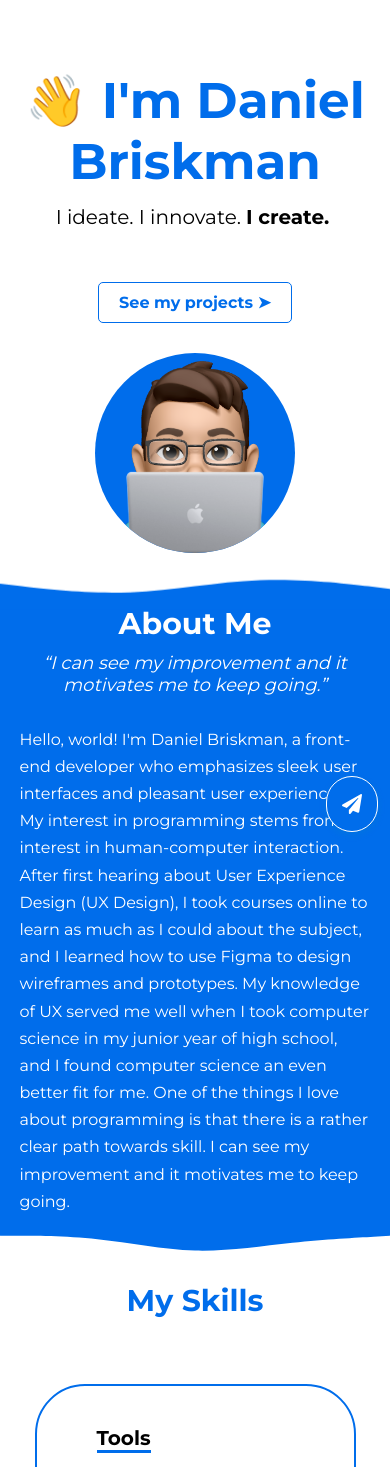
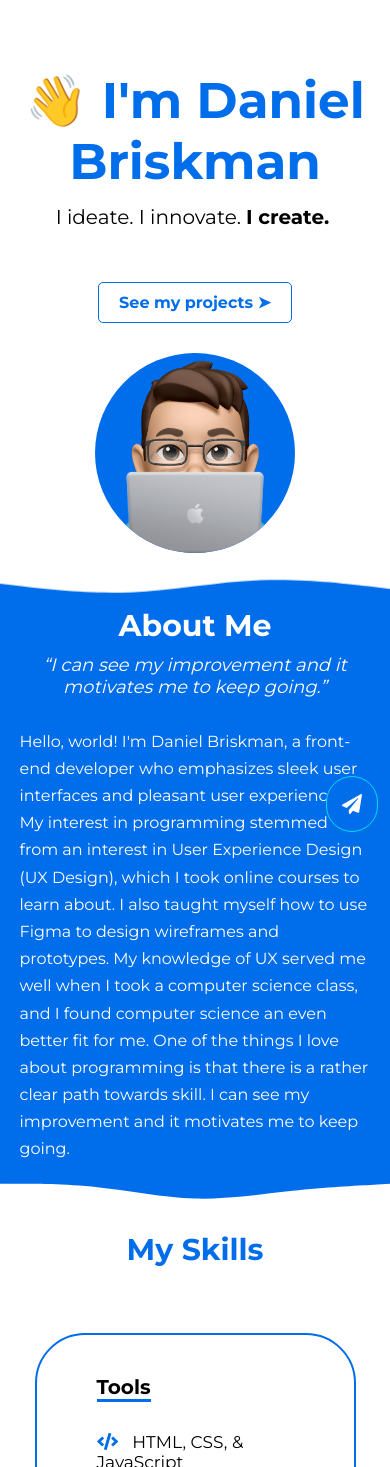
Before and after one commit to popplio2/DB-Portfolio, a Vue app in the folder portfolio/: page / in a window 390 px wide. Shown: the top 1467 px of the page. Built offline with nearby package versions, Linux system fonts and the light colour scheme.

Commit message:
trying to correct wave mobile issue

```diff
--- a/portfolio/src/views/Home.vue
+++ b/portfolio/src/views/Home.vue
@@ -27,7 +27,7 @@
     <section class="about global-container">
       <h2>About Me</h2>
       <q>I can see my improvement and it motivates me to keep going.</q>
-      <p>Hello, world! I'm Daniel Briskman, a front-end developer who emphasizes sleek user interfaces and pleasant user experiences. My interest in programming stems from an interest in human-computer interaction. After first hearing about User Experience Design (UX Design), I took courses online to learn as much as I could about the subject, and I learned how to use Figma to design wireframes and prototypes. My knowledge of UX served me well when I took computer science in my junior year of high school, and I found computer science an even better fit for me. One of the things I love about programming is that there is a rather clear path towards skill. I can see my improvement and it motivates me to keep going.</p>
+      <p>Hello, world! I'm Daniel Briskman, a front-end developer who emphasizes sleek user interfaces and pleasant user experiences. My interest in programming stemmed from an interest in User Experience Design (UX Design), which I took online courses to learn about. I also taught myself how to use Figma to design wireframes and prototypes. My knowledge of UX served me well when I took a computer science class, and I found computer science an even better fit for me. One of the things I love about programming is that there is a rather clear path towards skill. I can see my improvement and it motivates me to keep going.</p>
     </section>
 
     <svg class="wave inverted" xmlns="http://www.w3.org/2000/svg" viewBox="0 0 1440 320">
@@ -117,7 +117,7 @@ export default {
   }
   .wave {
     width: 100%;
-    display: block;
+    /* display: block; */
     transform-origin: bottom;
     animation: animateWave 1.5s ease-in-out forwards;
   }
@@ -167,7 +167,7 @@ export default {
     right: 0;
     font-size: 2rem;
     background-color: var(--main-color);
-    border: .15rem solid var(--white);
+    border: .15rem solid var(--accent-color);
     border-radius: 10rem;
     box-shadow: var(--box-shadow);
     padding: 1.5rem;
--- a/portfolio/src/views/Projects.vue
+++ b/portfolio/src/views/Projects.vue
@@ -94,6 +94,9 @@ export default {
   }
 
 @media only screen and (max-width: 600px) {
+    .projects-container {
+      grid-template-columns: 1fr;
+    }
     img {
       width: 100%;
       object-position: center;
```
